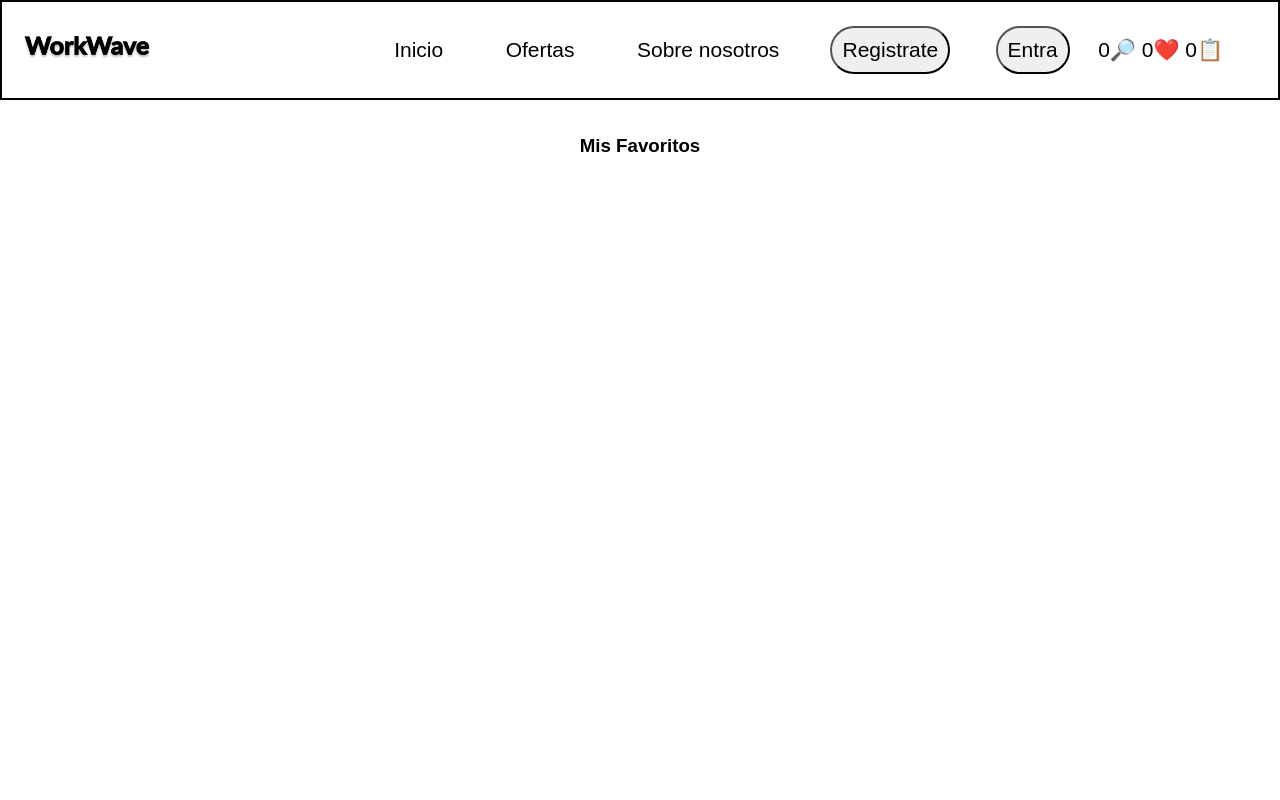
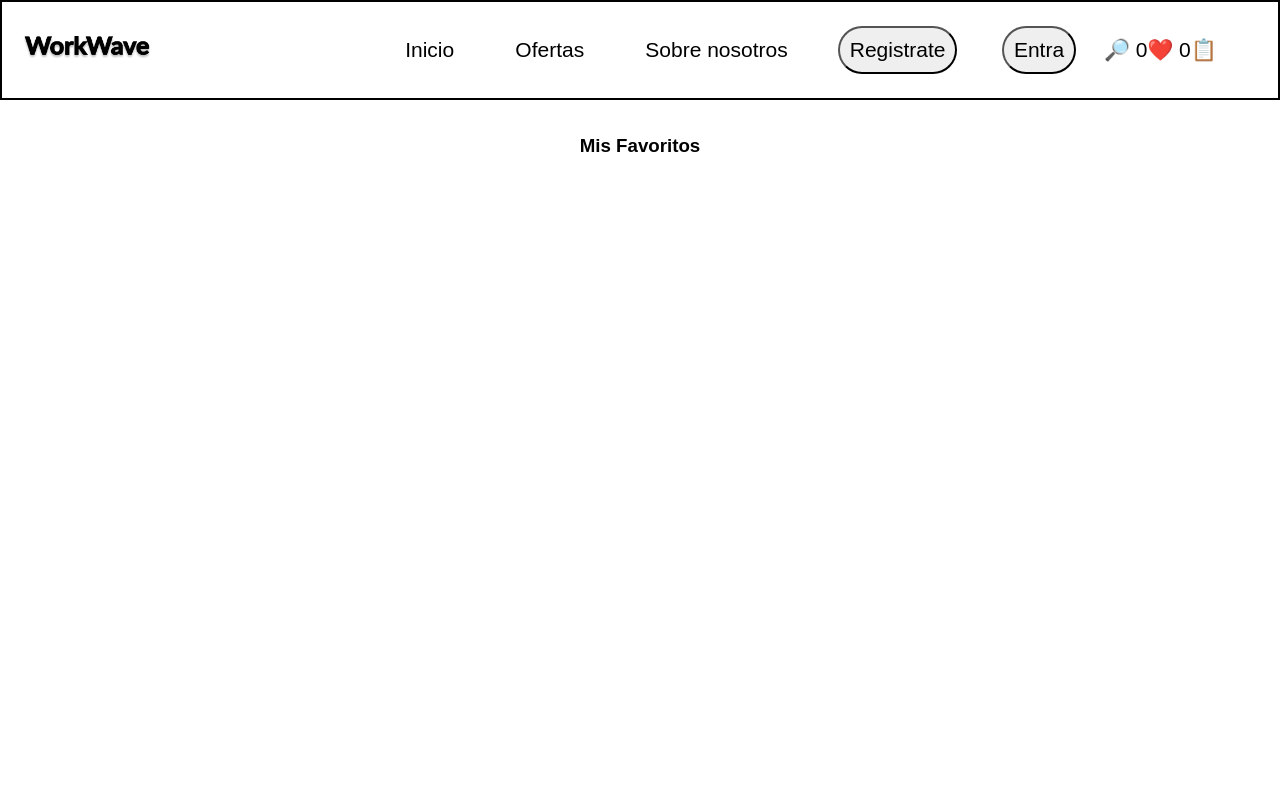
Before and after one commit to indiakka/WorkWave, a React (Create React App) app in the folder Frontend/: page /Wishlist in a window 1280 px wide. Shown: the top 800 px of the page. Built offline with nearby package versions, Linux system fonts and the light colour scheme.

Commit message:
quitar contador a la lupa

```diff
--- a/Frontend/src/Components/header/Header.css
+++ b/Frontend/src/Components/header/Header.css
@@ -79,13 +79,11 @@
   background-color: brown;
   color: rgb(40, 17, 188);
   text-decoration: none;
-
 }
 
 .menu__btn {
   display: none;
 }
-
 
 
 .cart-badge {
@@ -114,9 +112,6 @@
 .button-nav {
   padding: 10px;
   font-size: 21px;
-
-
-
 }
 
 
--- a/Frontend/src/Components/header/Header.jsx
+++ b/Frontend/src/Components/header/Header.jsx
@@ -21,7 +21,6 @@ function Header({ cartItemCount }) {
                 <div className="logo">
                     <NavLink to="/"><img className="logoStyle" src="../../images/WorkWave.png" alt="logo" /></NavLink>
                 </div>
-
                 <input className="menu__btn" type="checkbox" id="menu__btn" />
                 <label className="menu__icon" htmlFor="menu__btn" onClick={handleToggleMenu}><span className="navicon"></span></label>
                 {/* <!--Menú--> */}
@@ -31,10 +30,9 @@ function Header({ cartItemCount }) {
                     <li className="navefect"><NavLink to="/Aboutus" onClick={handleNavLinkClick}>Sobre nosotros</NavLink></li>
                     <button className="button-nav">Registrate</button>
                     <button className="button-nav">Entra</button>
-                    <li><NavLink to="/Search" onClick={handleNavLinkClick}><span className="lupa-badge, nav-icon">{favoriteItems.length}</span>🔎</NavLink></li>
+                    <li><NavLink to="/Search" onClick={handleNavLinkClick}>🔎</NavLink></li>
                     <li><NavLink to="/WishList" onClick={handleNavLinkClick}><span className="heart-badge, nav-icon">{favoriteItems.length}</span>❤️</NavLink></li>
                     <li><NavLink to="/Search" onClick={handleNavLinkClick}><span className="lupa-badge, nav-icon">{favoriteItems.length}</span>📋</NavLink></li>
-
                 </ul>
             </nav>
         </header>
```
